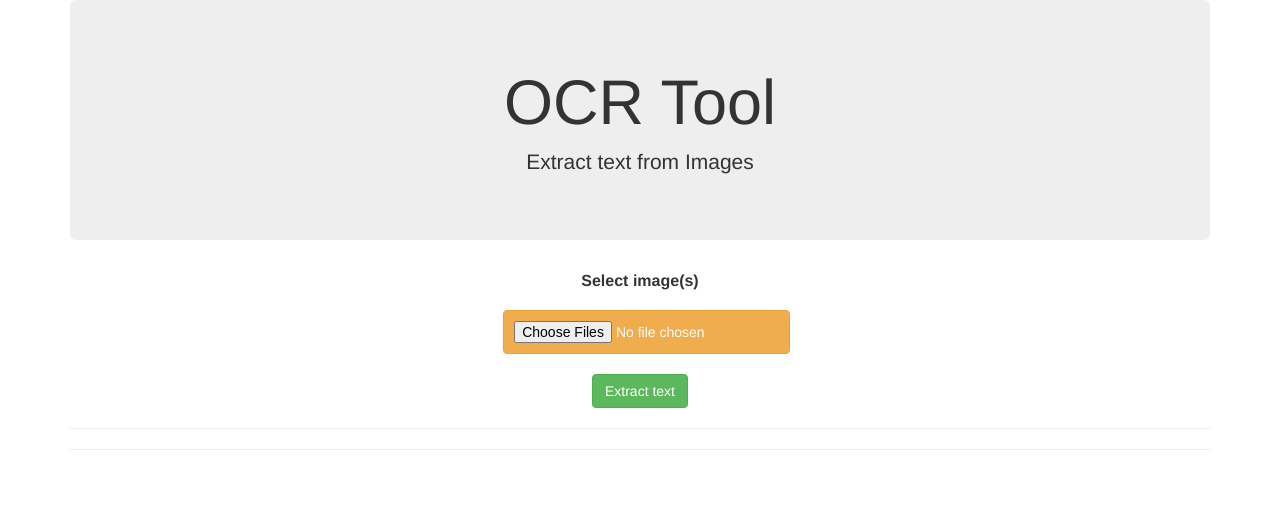
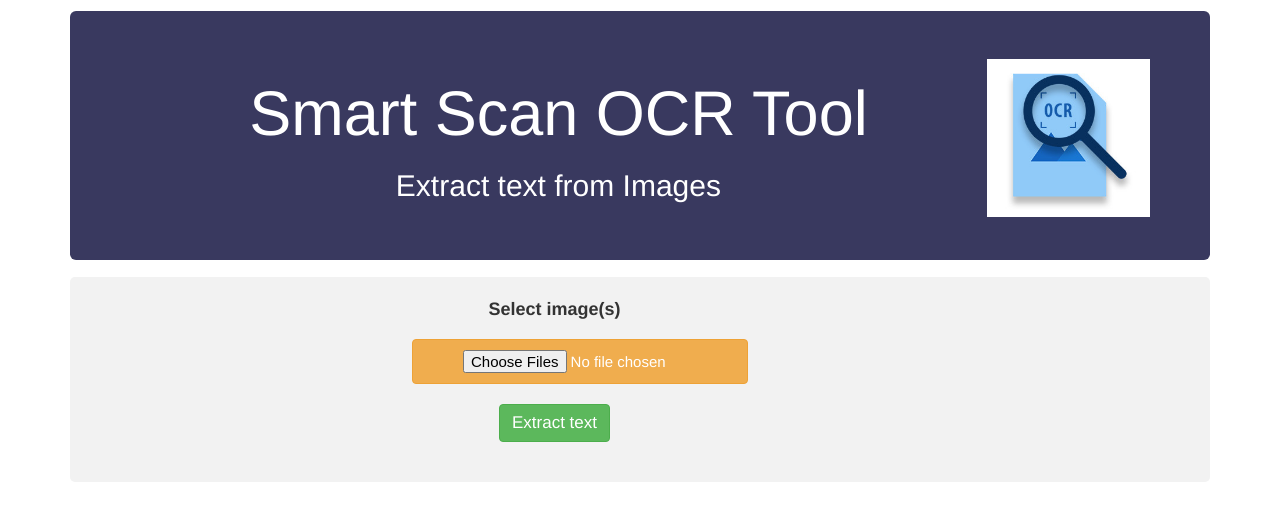
Before and after one commit to KartikeyAgarwal/Smart-Scan-OCR-Quickly, a FastAPI app: page / in a window 1280 px wide. Shown: the top 521 px of the page. Run offline with FastAPI, Linux system fonts and the light colour scheme; some libraries are stand-ins or nearby versions.

Commit message:
add styles

```diff
--- a/static/css/styles.css
+++ b/static/css/styles.css
@@ -10,6 +10,10 @@
     margin-left: 50%;
 }
 
+#heading{
+    background: crimson;
+    text-decoration: crimson;
+}
 @-webkit-keyframes spin {
     0% { -webkit-transform: rotate(0deg); }
     100% { -webkit-transform: rotate(360deg); }
@@ -23,3 +27,21 @@
 #bulk_result{
     padding: 5px;
 }
+
+#ocrBox{
+    background-color: #ffffe6;
+    text-align: center;
+    background-color: #f2f2f2;
+    border-radius: 5px;
+}
+
+#image_file {
+    padding: 10px 0px 10px 50px;
+    margin-left: 30%;
+    margin-top: 1%;
+    font-size: 15px;
+}
+
+#extract-button {
+    font-size: 17px;
+}
--- a/templates/index.html
+++ b/templates/index.html
@@ -14,23 +14,24 @@
 
 <body>
     <div class="container">
-        <div class="jumbotron">
-            <h1 style="text-align: center;"> OCR Tool</h1>
-            <p style="text-align: center;"> Extract text from Images</p>
+        <div class="jumbotron" style="margin-top: 1%; background-color:  #39395f; margin-bottom: 1.5%;">
+            <img src="static/images/ocr-logo.jpg" style="float: right; max-width: 16%;">
+            <h1 style="text-align: center; color: white; float:initial;"> Smart Scan OCR Tool</h1>
+            <h2 style="text-align: center; color: white;"> Extract text from Images</h2>
         </div>
-        <div class="heading"></div>
-        <div style="text-align: center;">
-            <label for="image_file" style="font-size: medium;">Select image(s)</label>
+
+        <div id="ocrBox">
             <br>
-            <input  class="btn btn-warning"  style="margin-left: 38%; margin-top: 1%; padding: 10px;" type="file" id="image_file" name="myfile" multiple>
+            <label for="image_file" style="font-size: 18px; margin-right: 15%;">Select image(s)</label>
             <br>
-            <button class="btn btn-success" onclick="performOCR()"> Extract text </button>
+            <input  class="btn btn-warning" type="file" id="image_file" name="myfile" multiple>
             <br>
-            <hr style="width: 100%; text-align: left; margin-left: 0;">
-            <hr style="width: 100%; text-align: left; margin-left: 0;">
-            <div id="loader"></div>
-            <div id="bulk_result" onload="loadfun()" style="display: grid; grid-template-columns: repeat(5,1fr); grid-gap: 10px; align-items: center;"></div>
+            <button class="btn btn-success" id="extract-button" style=" margin-right: 15%;" onclick="performOCR()"> Extract text </button>
+            <br><br><br>
         </div>
+        <br>
+        <div id="loader"></div>
+        <div id="bulk_result" onload="loadfun()" style="display: grid; grid-template-columns: repeat(5,1fr); grid-gap: 10px; align-items: center;"></div>
     </div>
 </body>
 
```
Also changed, not shown: uploads/1d01934c-acc9-4ba7-8e16-37f66f4143a3/testocr1.png.txt (added, +9 -0 lines), uploads/1d01934c-acc9-4ba7-8e16-37f66f4143a3/testocr2.png.txt (added, +21 -0 lines), static/images/file-logo.png (added), static/images/ocr-logo.jpg (added), uploads/1d01934c-acc9-4ba7-8e16-37f66f4143a3/testocr1.png.png (added), uploads/1d01934c-acc9-4ba7-8e16-37f66f4143a3/testocr2.png.png (added).
